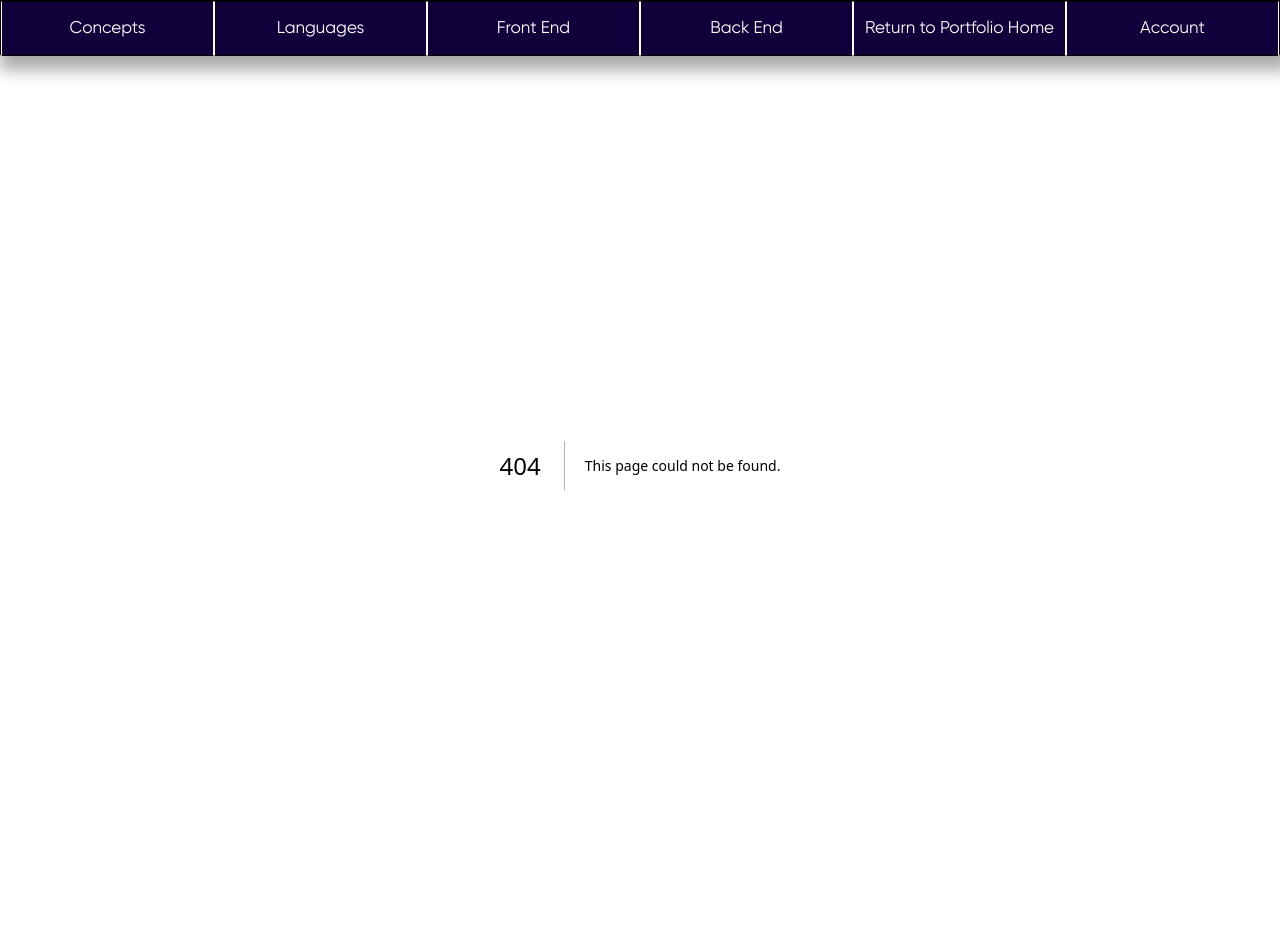
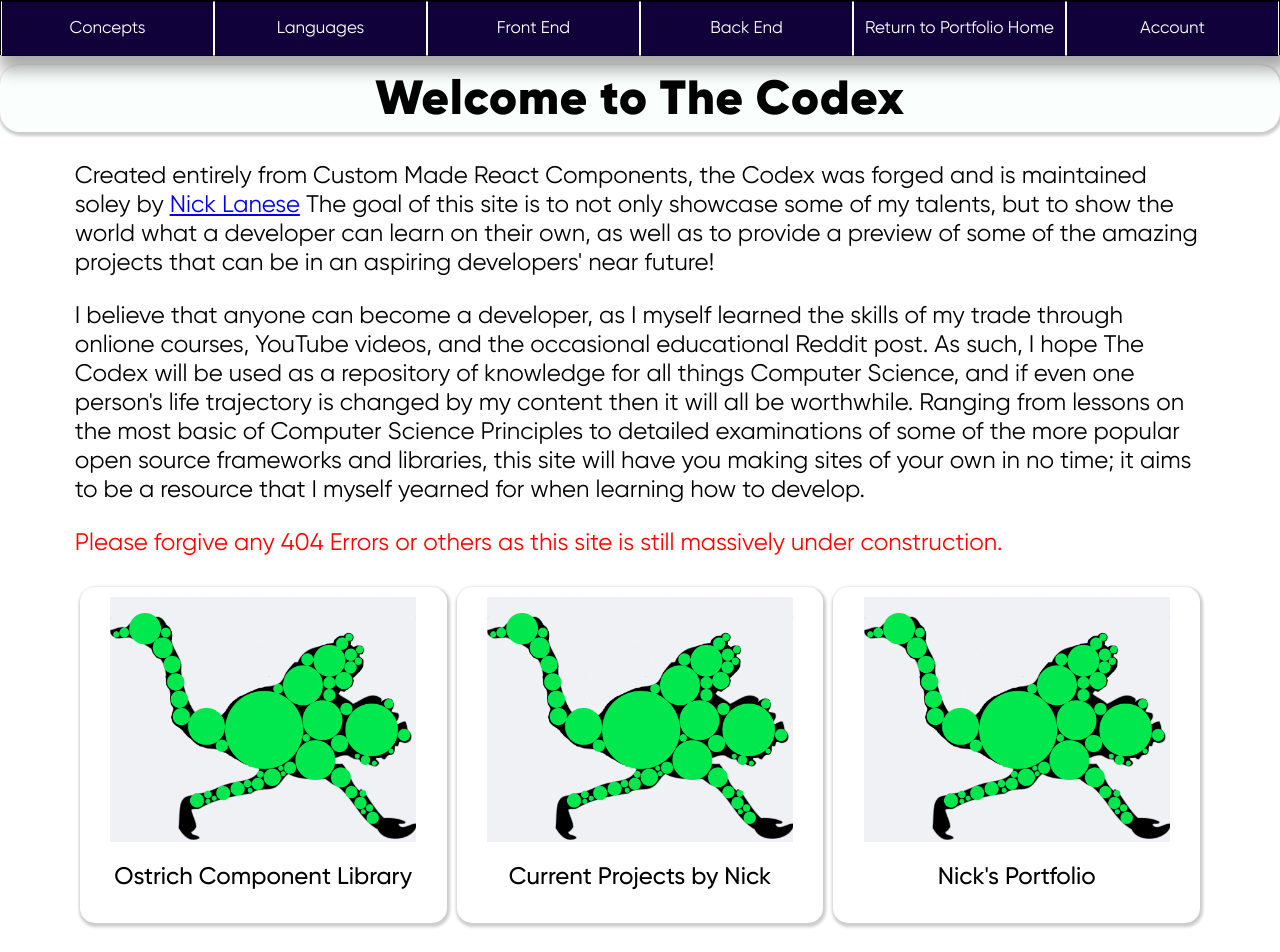
Before and after one commit to NLanese/the-codex, a Next.js app: page / in a window 1280 px wide. Before the commit this address had no page. Shown: the top 952 px of the page. Before the commit the page ends 865 px from the top, so only its background shows below. Built offline with nearby package versions, Linux system fonts and the light colour scheme.

Commit message:
Update index.js

```diff
--- /dev/null
+++ b/pages/index.js
@@ -0,0 +1,100 @@
+// React
+import React, {useEffect, useState} from "react";
+
+// Next JS
+import { useRouter } from "next/router";
+
+// Recoil
+import { useRecoilState } from "recoil";
+import { tokenState, tabBarState, directoryDataState } from "../recoil/atoms";
+
+// Styles
+import Styles from "../styles/styles";
+
+// Ostrich
+import { ODef } from "../OstrichComponents/Text/OstrichDefinition";
+import { ODefContnet } from "../constants/oDefContent";
+import { OstCard } from "../OstrichComponents/Format/OstCard";
+
+// Assets
+const OstCompImg = "/assets/icons/big/OstrichComponentsLogo.png";
+
+export default function Landing() {
+
+  ///////////
+  // State //
+  ///////////
+
+  const [directory, setDirectory] = useRecoilState(directoryDataState)
+
+  const [tabBar, setTabBar] = useRecoilState(tabBarState)
+
+  const router = useRouter()
+
+  ////////////////
+  // UseEffects //
+  ////////////////
+
+  useEffect(() => {
+    setDirectory(false)
+  }, [])
+
+  return (
+    <div style={{marginTop: 20}}>
+     <div style={Styles.Fonts.pageTitle}>Welcome to The Codex</div>
+      <div style={{...Styles.Sections.lessonContent, margin: "30px"}}>
+        <p style={Styles.Fonts.basicXL}>
+            Created entirely from Custom Made React Components, the Codex was forged and is maintained soley by <a href ="/showcases/works/menu">Nick Lanese</a> The
+            goal of this site is to not only showcase some of my talents, but to show the world what a developer can learn on their own, as well as to provide a
+            preview of some of the amazing projects that can be in an aspiring developers' near future!
+        </p>
+        <p style={Styles.Fonts.basicXL}>
+            I believe that anyone can become a developer, as I myself learned the skills of my trade through onlione courses, YouTube videos, and the occasional educational Reddit post. As such, I hope The Codex will be used as a repository of knowledge for all things Computer Science, and if even one person's life trajectory is changed by my content then it will all be worthwhile. Ranging from lessons on the most basic of Computer Science Principles to detailed examinations of some of the more popular open source frameworks and libraries, this site will have you making sites of your own in no time; it aims to be a resource that I myself yearned for when learning how to develop.
+        </p>
+        <p style={{...Styles.Fonts.basicXL, color: 'red'}}>
+            Please forgive any 404 Errors or others as this site is still massively under construction.
+        </p>
+        <div style={{
+          display: 'flex',
+          flexDirection: 'row',
+          alignContent: 'space-evenly',
+          width: '100%',
+        }}>
+                <OstCard
+                  templateStyle={1}
+                  imageSrc={OstCompImg}
+                  style={{flex: 4, margin: 5}}
+                  onClick={() => {
+                    setTabBar("Ostrich Components")
+                    router.push("/showcases/ostrich-components/showcase")
+                  }}
+                >
+                  Ostrich Component Library
+                </OstCard>
+                <OstCard
+                  templateStyle={1}
+                  imageSrc={OstCompImg}
+                  style={{flex: 4, margin: 5}}
+                  onClick={() => {
+                    setTabBar("Ongoing Projects")
+                    router.push("/showcases/projects/menu")
+                  }}
+                >
+                  Current Projects by Nick
+                </OstCard>
+                <OstCard
+                  templateStyle={1}
+                  imageSrc={OstCompImg}
+                  style={{flex: 4, margin: 5}}
+                  onClick={() => {
+                    setTabBar("Ongoing Projects")
+                    router.push("/showcases/works/menu")
+                  }}
+                >
+                  Nick's Portfolio
+                </OstCard>
+        </div>
+     </div>
+    </div>
+  );
+}
```
